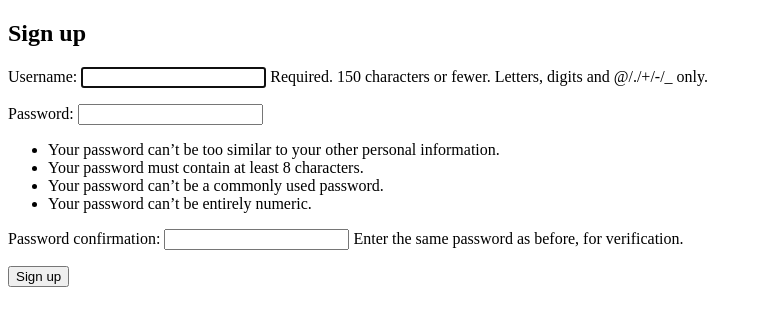
After one commit to DTasev/mp, a Django app: page /tanks/signup in a window 1280 px wide. The commit adds this page. Shown: the top 326 px of the page, without its empty margins (0-762 px from the left). Run offline with Django 3.2, Linux system fonts and the light colour scheme; some libraries are stand-ins or nearby versions.

Commit message:
Added signup page

```diff
--- a/Tanks/urls.py
+++ b/Tanks/urls.py
@@ -13,13 +13,14 @@ Including another URLconf
     1. Import the include() function: from django.urls import include, path
     2. Add a URL to urlpatterns:  path('blog/', include('blog.urls'))
 """
-from django.contrib import admin
 from django.urls import path, include
 from django.views.generic.base import TemplateView
+from tanks_utility.views import signup
 
 urlpatterns = [
     path('tanks/', TemplateView.as_view(template_name='index.html')),
     path('tanks/mc.html', TemplateView.as_view(template_name='mc.html')),
     path('tanks/', include('django.contrib.auth.urls')),
     path('tanks/api/', include('tanksapi.urls')),
+    path('tanks/signup', signup, name="signup")
 ]
--- /dev/null
+++ b/tanks_utility/views.py
@@ -0,0 +1,18 @@
+from django.contrib.auth import login, authenticate
+from django.contrib.auth.forms import UserCreationForm
+from django.shortcuts import render, redirect
+
+
+def signup(request):
+    if request.method == 'POST':
+        form = UserCreationForm(request.POST)
+        if form.is_valid():
+            form.save()
+            username = form.cleaned_data.get('username')
+            raw_password = form.cleaned_data.get('password1')
+            user = authenticate(username=username, password=raw_password)
+            login(request, user)
+            return redirect('/tanks')
+    else:
+        form = UserCreationForm()
+    return render(request, 'signup.html', {'form': form})
--- a/tanksapi/views.py
+++ b/tanksapi/views.py
@@ -1,9 +1,9 @@
+from rest_framework import permissions
 from rest_framework import viewsets
-from rest_framework import permissions
 
+from .models import Map
 # Create your views here.
 from .serializers import ListMapSerializer, MapCreatorSerializer, SingleMapSerializer
-from .models import Map
 
 
 class MapViewSet(viewsets.ModelViewSet):
--- a/templates/index.html
+++ b/templates/index.html
@@ -20,6 +20,7 @@
             {% else %}
                 You are not logged in.
                 <a class="w3-button w3-border" href="{% url 'login' %}">Login</a>
+                <a class="w3-button w3-border" href="{% url 'signup' %}">Register</a>
             {% endif %}
 
         </div>
--- /dev/null
+++ b/templates/signup.html
@@ -0,0 +1,14 @@
+{% extends "base_generic.html" %}
+
+{% block content %}
+    <div class="w3-display-container tanks-login-form-container">
+        <div class="w3-display-middle mc-modal-content">
+            <h2>Sign up</h2>
+            <form method="post">
+                {% csrf_token %}
+                {{ form.as_p }}
+                <button type="submit">Sign up</button>
+            </form>
+        </div>
+    </div>
+{% endblock %}
```
Also changed, not shown: tanks_utility/__init__.py (added).
